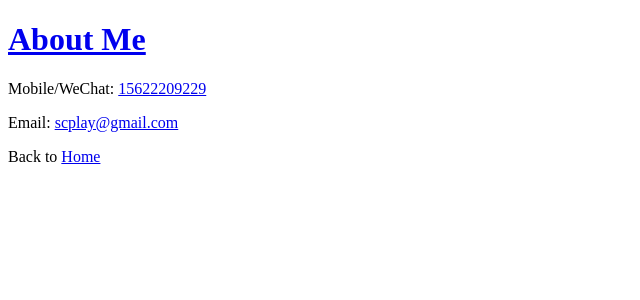
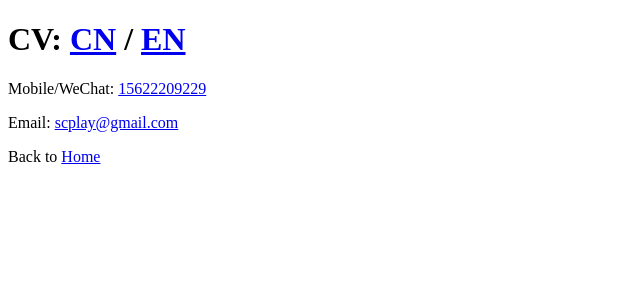
Before and after one commit to scplay/cf-nextjs-site, a Next.js app: page /pages/about in a window 1280 px wide. Shown: the top 300 px of the page, without its empty margins (0-640 px from the left). Built offline with nearby package versions, Linux system fonts and the light colour scheme.

Commit message:
fix contact route

```diff
--- a/app/page.tsx
+++ b/app/page.tsx
@@ -33,7 +33,7 @@ const Home = () => {
     <div>
       <h1 style={{height: '45px'}} ><span ref={termEl} /></h1>
       <p>
-        Visit the <Link href="/about">About</Link> page.
+        Visit the <Link href="/pages/about">About</Link> page.
       </p>
     </div>
   );
--- a/app/pages/about/page.tsx
+++ b/app/pages/about/page.tsx
@@ -3,7 +3,7 @@ import Link from "next/link";
 export default function About() {
   return (
     <>
-      <h1><a href="https://cv.zeon.wang/cv/">About Me</a></h1>
+      <h1>CV: <a href="https://cv.zeon.wang/cv/">CN</a> / <a href="https://cv.zeon.wang/cv/en.html">EN</a></h1>
       <p>Mobile/WeChat: <a href="tel:15622209229">15622209229</a></p>
       <p>Email: <a href="mailto:scplay@gmail.com" >scplay@gmail.com</a></p>
       <div>
--- a/app/pages/schome/page.tsx
+++ b/app/pages/schome/page.tsx
@@ -4,6 +4,8 @@ import "./page.css";
 import { useEffect, useRef } from "react";
 import Typed from "typed.js";
 import Link from "next/link";
+
+const ABOUT_ROUTE = '/pages/about';
 
 async function initParticleJS() {
   if (process?.title === 'browser') {
@@ -140,7 +142,7 @@ const ScHome = () => {
         <a href="https://github.com/scplay">GitHub</a>
         <a href="https://twitter.com/zeon_wang">Twitter</a>
         <a href="https://www.linkedin.com/in/zeon-wang-3639aa2b/">LinkedIn</a>
-        <Link href="/about">Contact</Link>
+        <Link href={ABOUT_ROUTE}>Contact</Link>
       </div>
     </div>
   );
```
